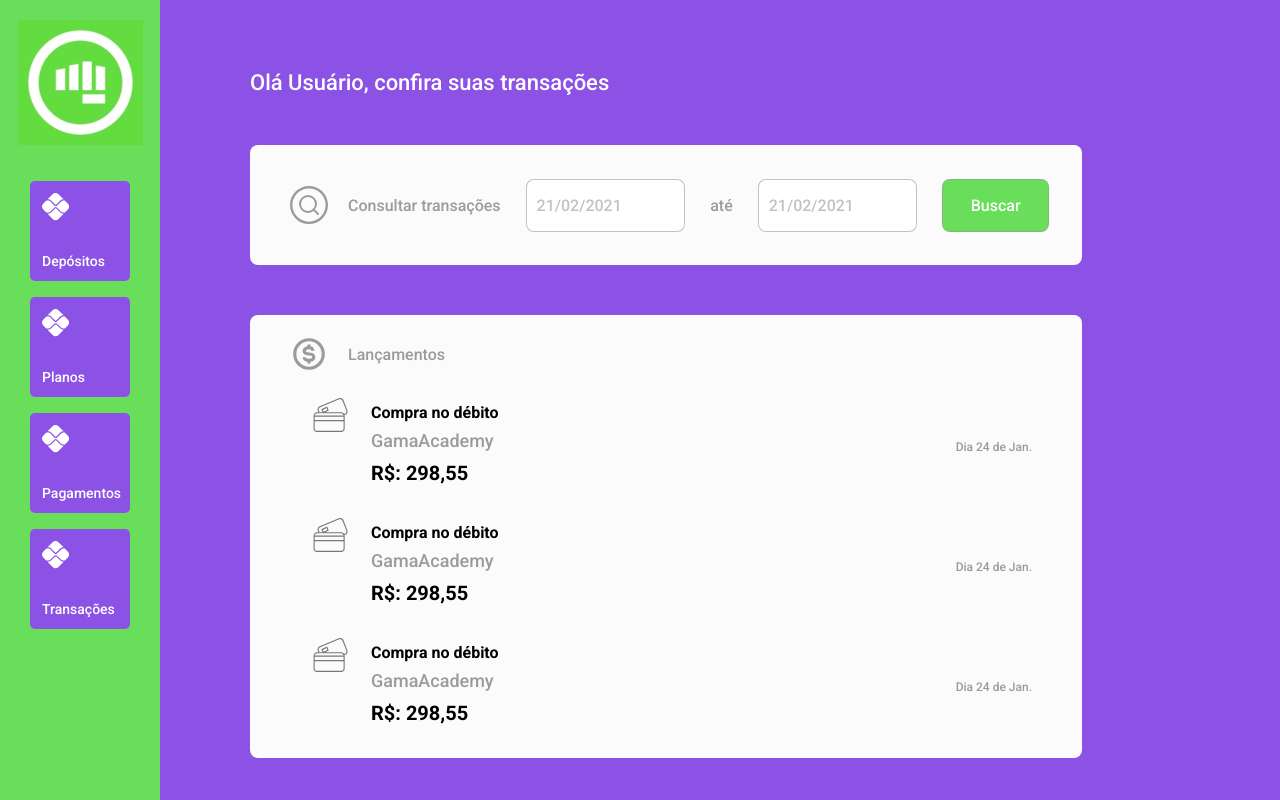
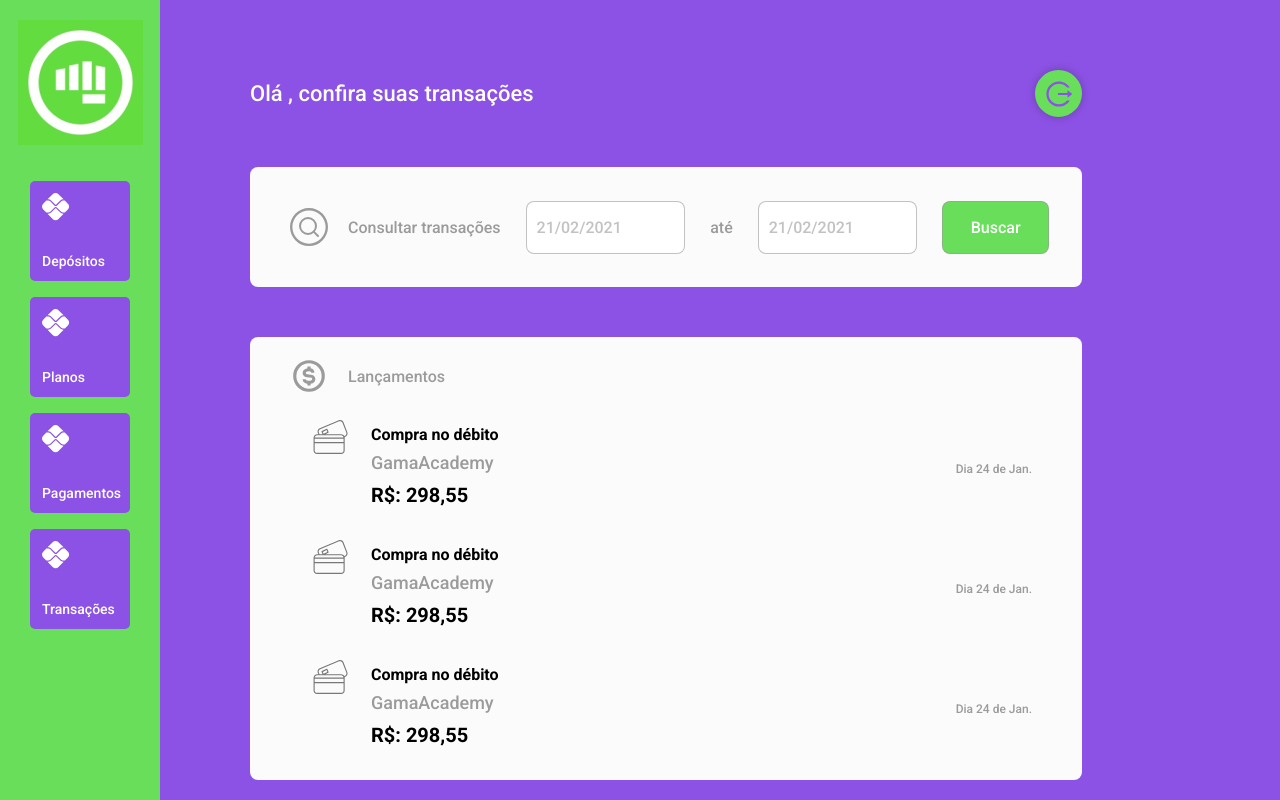
Before and after one commit to filipemelo2002/gama-bank, a React (Create React App) app: page /dashboard/transacoes in a window 1280 px wide. Built offline with nearby package versions, Linux system fonts and the light colour scheme; sample sign-in values are in the browser's storage.

Commit message:
Logout button added to transactions screen

```diff
--- a/src/pages/dashBoard/Transactions/index.tsx
+++ b/src/pages/dashBoard/Transactions/index.tsx
@@ -4,11 +4,17 @@ import { Container, FirstCard, CardHeader, SecondCard } from './style';
 import { BiDollarCircle } from 'react-icons/bi';
 import TransactionItem from '../../../components/TransactionItem';
 import Search from '../../../img/Search.svg';
+import { useSelector } from 'react-redux';
+import Logout from '../../../components/LogoutButton';
 
 const Transactions: React.FC = () => {
+  const { nome } = useSelector((state: State) => state.auth.usuario);
   return (
     <Container>
-      <span>Olá Usuário, confira suas transações</span>
+      <header>
+        <span>Olá {nome}, confira suas transações</span>
+        <Logout />
+      </header>
       <FirstCard>
         <img src={Search} alt="search" />
         <h1>Consultar transações</h1>
--- a/src/pages/dashBoard/Transactions/style.ts
+++ b/src/pages/dashBoard/Transactions/style.ts
@@ -5,12 +5,19 @@ export const Container = styled.div`
   flex-direction: column;
   padding-bottom: 40px;
 
-  span {
-    color: #ffffff;
-    font-family: Roboto;
-    font-size: 22px;
+  header {
     margin-top: 70px;
     margin-left: 90px;
+    display: flex;
+    align-items: center;
+    justify-content: space-between;
+    width: 65vw;
+
+    span {
+      color: #ffffff;
+      font-family: Roboto;
+      font-size: 22px;
+    }
   }
 `;
 
```
